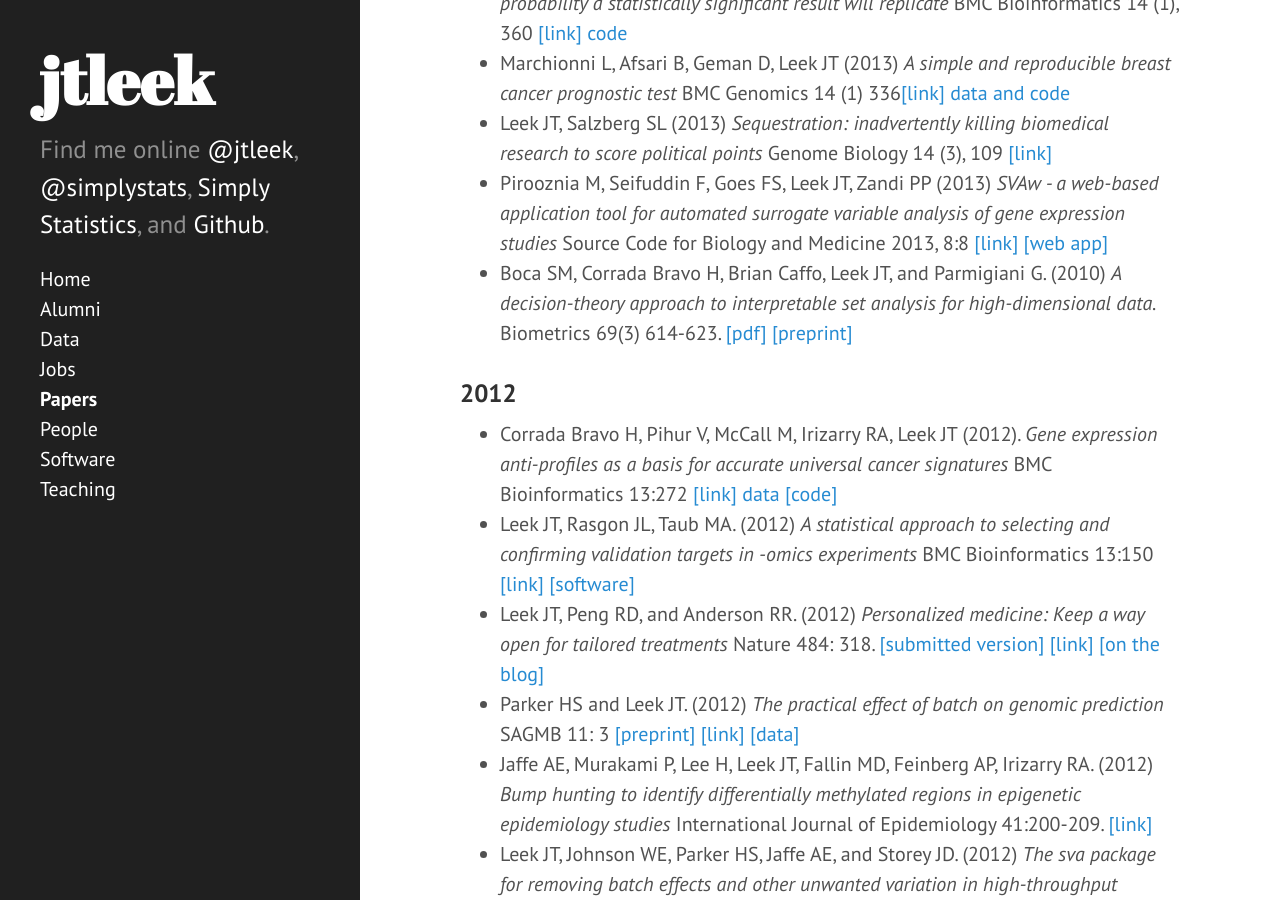
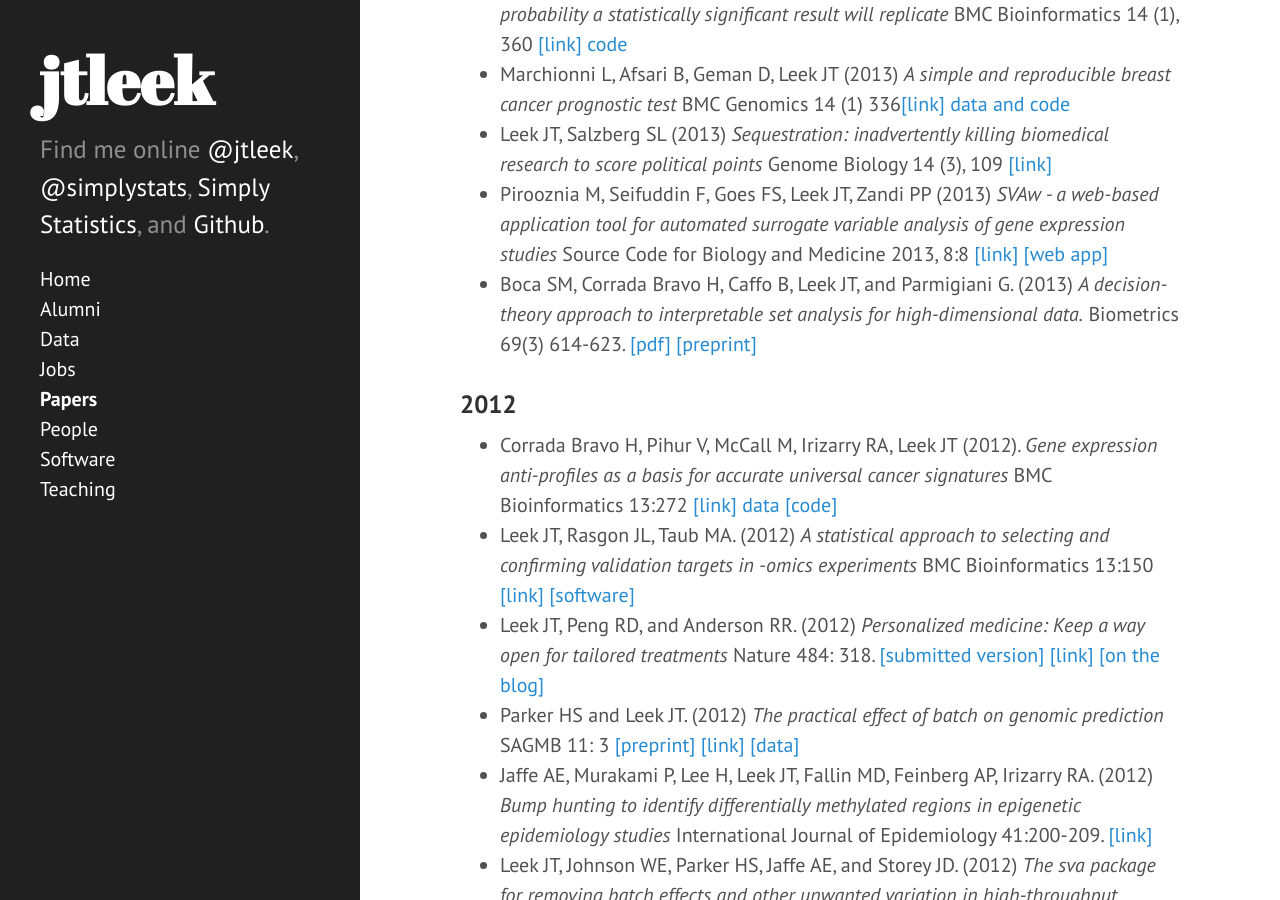
Before and after one commit to dgrtwo/RData, a Jekyll site: the page built from papers.md, in a window 1280 px wide and 900 px high, scrolled down 1015 px. Built offline with Jekyll 4.4.1, drawn with Linux system fonts in a browser that asks for light colours; Markdown is read by kramdown in place of the engine named in the settings.

Commit message:
Update papers.md
Changed "(2010)" to "(2013)" and "Brian Caffo" to "Caffo B," decreased font size for "Preprints," "2014," and "2013," so it would be the same size as the other years.

```diff
--- a/papers.md
+++ b/papers.md
@@ -6,13 +6,13 @@
 More info on my [Google Scholar profile](http://scholar.google.com/citations?user=HI-I6C0AAAAJ&hl=en&oi=ao)
 
 
-## Preprints
+### Preprints
 
 * Frazee AC, Pertea G, Jaffe AE, Langmead B, Salzberg SL, Leek JT (2014) _Flexible isoform-level differential expression analysis with Ballgown_ bioRxiv doi: 10.1101/003665 [[link]](http://biorxiv.org/content/early/2014/03/30/003665) [[software]](https://github.com/alyssafrazee/ballgown) [[analysis code]](https://github.com/alyssafrazee/ballgown_code) [[geuvadis data]](https://www.dropbox.com/s/kp5th9hgkq8ckom/geuvadisbg.rda)
 * Fisher A, Anderson GB, Leek JT (2014) _A randomized trial in a massive online open course shows people don't know what a statistically significant relationship looks like, but they can learn_  arXiv:1404.5358 [[link]](http://arxiv.org/abs/1404.5358) [[p-value shiny app]](http://glimmer.rstudio.com/afisher/EDA/)
 * Parker HS, Bravo HC, Leek JT (2013) _Removing batch effects for prediction problems with frozen surrogate variable analysis_  arXiv:1301.3947 [[link]](http://arxiv.org/abs/1301.3947) [[code]](http://bioconductor.org/packages/release/bioc/html/sva.html)
 
-## 2014
+### 2014
 
 * Hayes LN, Severance EG, Leek JT, Gressitt KL, Rohleder C, Coughlin JM, Leweke FM, Yolken RH, Sawa A. (2014) _Inflammatory molecular signature associated with infectious agents in psychosis_. Scizhophrenia Bulletin doi: 10.1093/schbul/sbu052 [[link]](http://schizophreniabulletin.oxfordjournals.org/content/early/2014/04/16/schbul.sbu052.full)
 * Frazee AC, Sabunciyan S, Hansen KD, Irizarry RA, Leek JT (2014) _Differential expression analysis of RNA-seq data at single-base resolution_ Biostatistics 10.1093/biostatistics/kxt053 [[link]](http://biostatistics.oxfordjournals.org/content/early/2014/01/06/biostatistics.kxt053.short)[[software]](https://github.com/alyssafrazee/derfinder) [[newer software]](https://github.com/lcolladotor/derfinder)
@@ -20,13 +20,13 @@
 * Jager LR, Leek JT (2014) _Rejoinder: An estimate of the science-wise false discovery rate and application to the top medical literature_ Biostatistics 15(1) 39-45 [[link]](http://biostatistics.oxfordjournals.org/content/15/1/39)
 
 
-## 2013
+### 2013
 
 * Jaffe AE, Storey JD, Ji H, Leek JT (2013) _Gene set bagging for estimating the probability a statistically significant result will replicate_ BMC Bioinformatics 14 (1), 360 [[link]](http://www.biomedcentral.com/1471-2105/14/360/) [code](https://github.com/andrewejaffe/GeneSetBagging)
 * Marchionni L, Afsari B, Geman D, Leek JT (2013) _A simple and reproducible breast cancer prognostic test_ BMC Genomics 14 (1) 336[[link]](http://www.biomedcentral.com/1471-2164/14/336?utm_source=feedburner&utm_medium=feed&utm_campaign=Feed%3A+Bmc%2FGenomics%2FLatestArticles+(BMC+Genomics+-+Latest+articles)) [data and code](http://astor.som.jhmi.edu/~marchion//breastTSP.html)
 * Leek JT, Salzberg SL (2013) _Sequestration: inadvertently killing biomedical research to score political points_ Genome Biology 14 (3), 109 [[link]](http://www.biomedcentral.com/content/pdf/gb-2013-14-3-109.pdf)
 * Pirooznia M, Seifuddin F, Goes FS, Leek JT, Zandi PP (2013) _SVAw - a web-based application tool for automated surrogate variable analysis of gene expression studies_ Source Code for Biology and Medicine 2013, 8:8 [[link]](http://www.biomedcentral.com/content/pdf/1751-0473-8-8.pdf) [[web app]](http://psychiatry.igm.jhmi.edu/sva/)
-* Boca SM, Corrada Bravo H, Brian Caffo, Leek JT, and Parmigiani G. (2010) _A decision-theory approach to interpretable set analysis for high-dimensional data._ Biometrics 69(3) 614-623. [[pdf]](http://www.ncbi.nlm.nih.gov/pmc/articles/PMC3927844/) [[preprint]](http://biostats.bepress.com/jhubiostat/paper211/)
+* Boca SM, Corrada Bravo H, Caffo B, Leek JT, and Parmigiani G. (2013) _A decision-theory approach to interpretable set analysis for high-dimensional data._ Biometrics 69(3) 614-623. [[pdf]](http://www.ncbi.nlm.nih.gov/pmc/articles/PMC3927844/) [[preprint]](http://biostats.bepress.com/jhubiostat/paper211/)
 
 ### 2012
 
```
